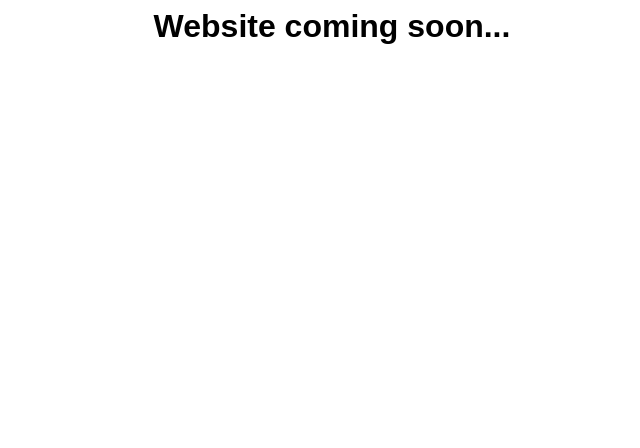
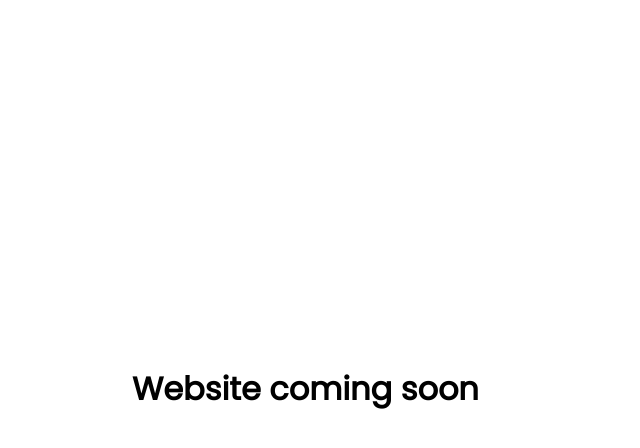
Before and after one commit to twisty650/website, a plain HTML site: page index.html in a window 1280 px wide. Shown: the whole page, without its empty margins (308-948 px from the left). Drawn offline with Linux system fonts and the light colour scheme.

Commit message:
centered text vertically

```diff
--- a/index.html
+++ b/index.html
@@ -1,13 +1,40 @@
 <hmtl>
     <head>
+        <link href='https://fonts.googleapis.com/css?family=Poppins' rel='stylesheet'>
         <style>
-            h1 {text-align: center;}
-            h1 {font-family: Arial, Helvetica, sans-serif;}
-            p {text-align: center;}
-            div {text-align: center;}
+        .outer {
+            display: table;
+            position: absolute;
+            top: 0;
+            left: 0;
+            height: 100%;
+            width: 100%;
+        }
+        .middle {
+            display: table-cell;
+            vertical-align: middle;
+        }
+        .inner {
+            margin-left: auto;
+            margin-right: auto;
+            width: 400px;
+        }
+        h1 {
+            font-family: 'Poppins';
+        }
+        p {
+            font-family: 'Poppins';
+        }
         </style>
     </head>
     <body>
-        <h1>Website coming soon...</h1>
+        <div class="outer">
+            <div class="middle">
+              <div class="inner">
+                <h1>Website coming soon</h1>
+                <p></p>
+              </div>
+            </div>
+          </div>
     </body>
 </hmtl>
```
